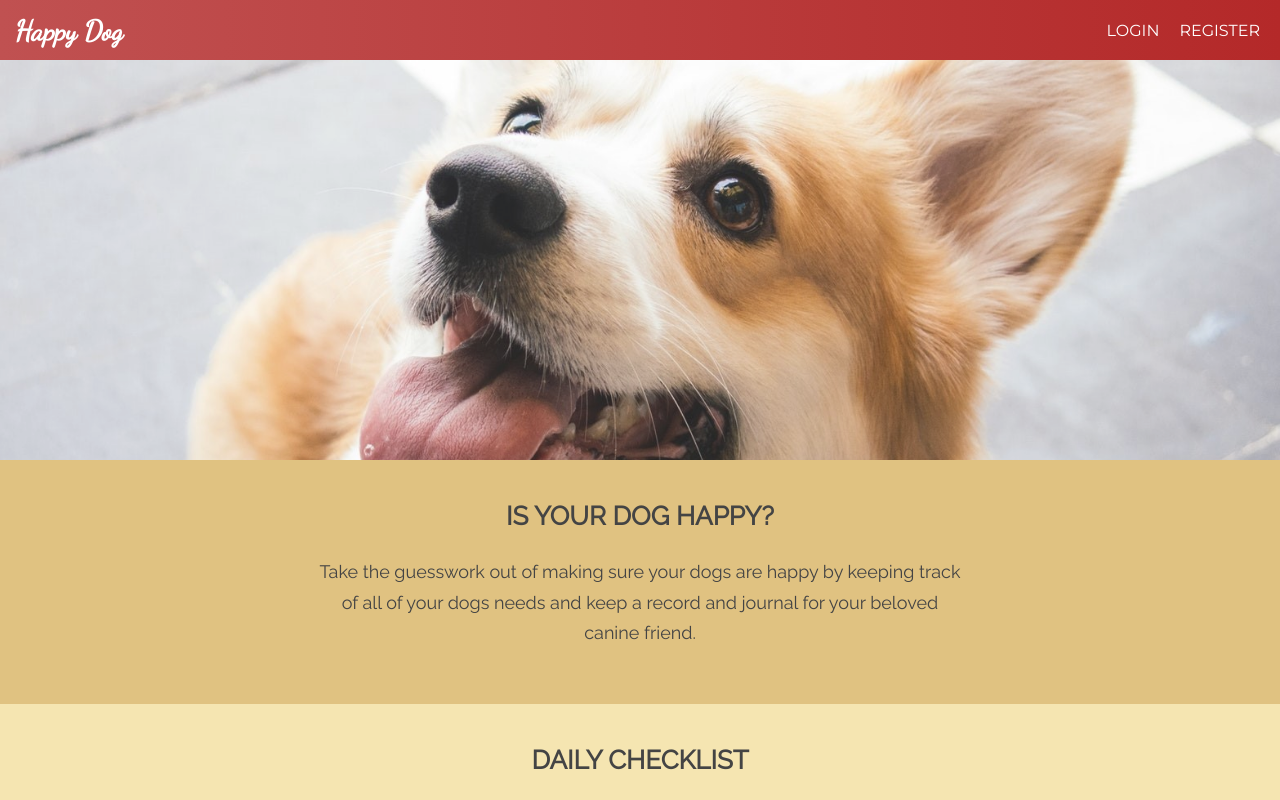
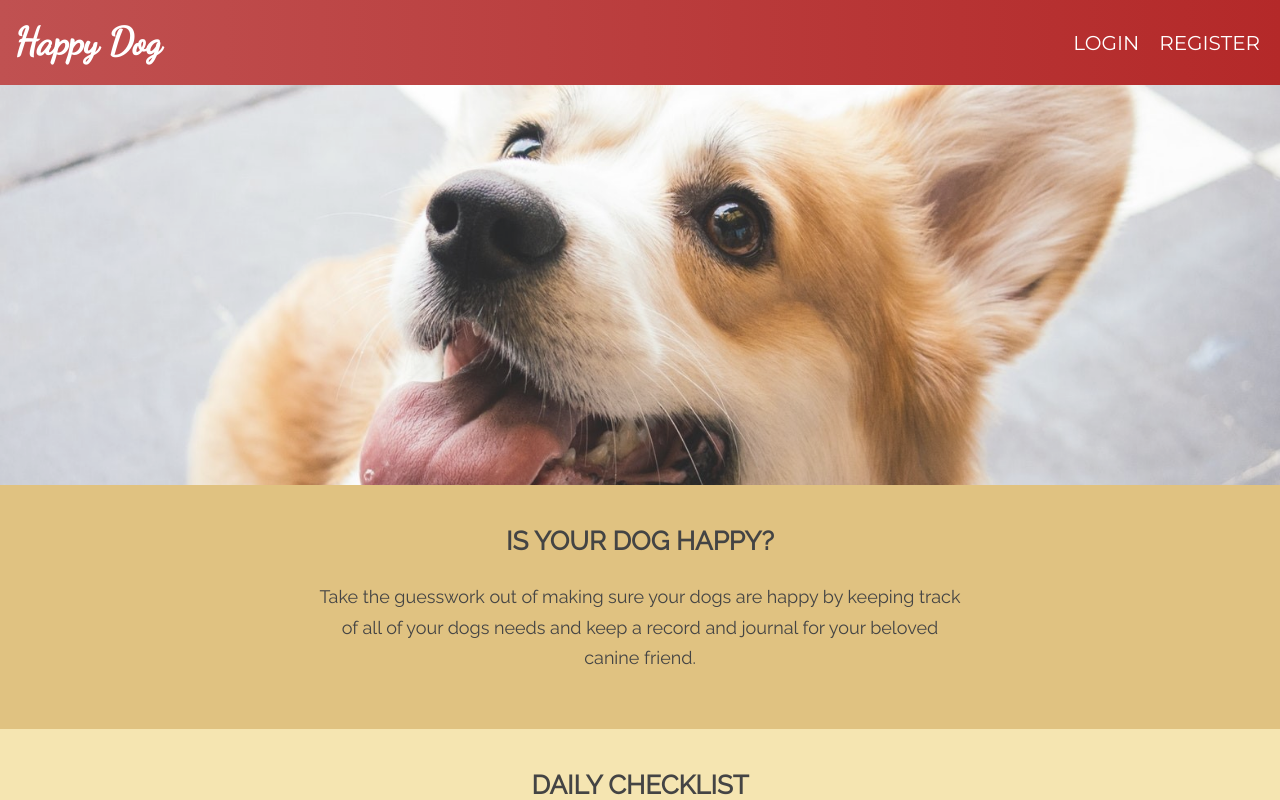
Before and after one commit to dc5will/happydog-client, a React (Create React App) app: page / in a window 1280 px wide. Shown: the top 800 px of the page. Built offline with nearby package versions, Linux system fonts and the light colour scheme; no server answers.

Commit message:
changed header styling

```diff
--- a/src/components/Header/Header.css
+++ b/src/components/Header/Header.css
@@ -25,7 +25,6 @@ h1 {
     color: white;
     text-decoration: none;
     margin: 10px;
-
 }
 
 .Header_not-logged-in, .Header_logged-in {
@@ -44,54 +43,6 @@ h1 {
 }
 
 
-/* @media only screen and (min-width: 420px) {
-    .Header {
-        display: flex;
-        justify-content: center;
-        color: white;
-        text-decoration: none;
-        padding: 17px;
-        height: 165px;
-    }
-} */
-
-/* @media only screen and (min-width: 480px) {
-    .Header {
-        height: 80px;
-        align-items: normal;
-        justify-content: space-between;
-    }
-
-    .Header h1 {
-        margin: 5px;
-    }
-
-    h1 {
-        font-family: 'Dancing Script', cursive;
-        font-size: 42px;
-    }
-
-    .Header a {
-        display: flex;
-        justify-content: flex-start;
-        align-items: center;
-        color: white;
-        text-decoration: none;
-        margin: 10px;
-    }
-
-    .Header_not-logged-in, .Header_logged-in {
-        display: flex;
-        flex: 1;
-        align-items: center;
-        justify-content: flex-end;
-        font-family: 'Montserrat',sans-serif;
-        text-transform: uppercase;
-        font-size: 18px;
-        margin-right: 10px;
-    }
-} */
-
 @media only screen and (min-width: 600px) {
     .Header_not-logged-in, .Header_logged-in {
         display: flex;
@@ -100,7 +51,19 @@ h1 {
         justify-content: flex-end;
         font-family: 'Montserrat',sans-serif;
         text-transform: uppercase;
-        font-size: 16px;
+        font-size: 20px;
         margin-right: 10px;
     }
+
+    h1 {
+        font-family: 'Dancing Script', cursive;
+        font-size: 38px;
+    }
+
+    .Header {
+        display: flex;
+        justify-content: center;
+        flex-wrap: wrap;
+        height: 85px;
+    }
 }
```
